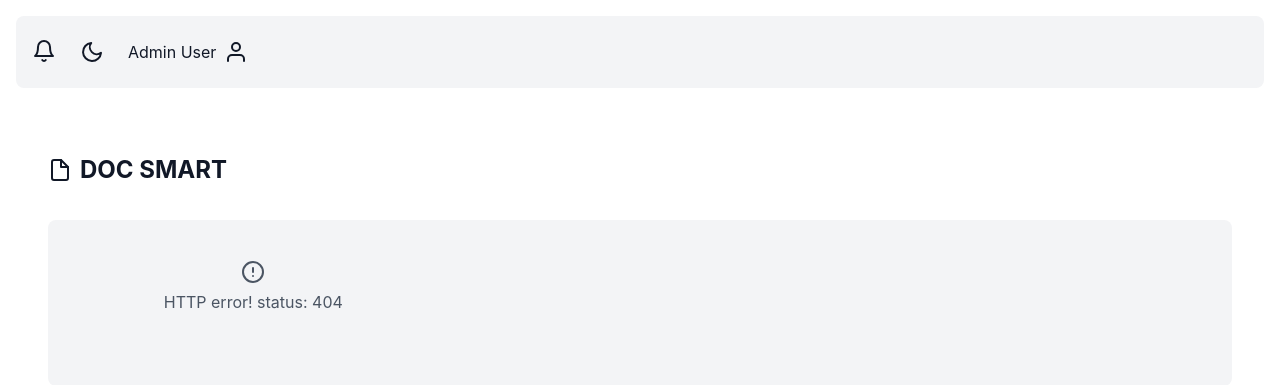
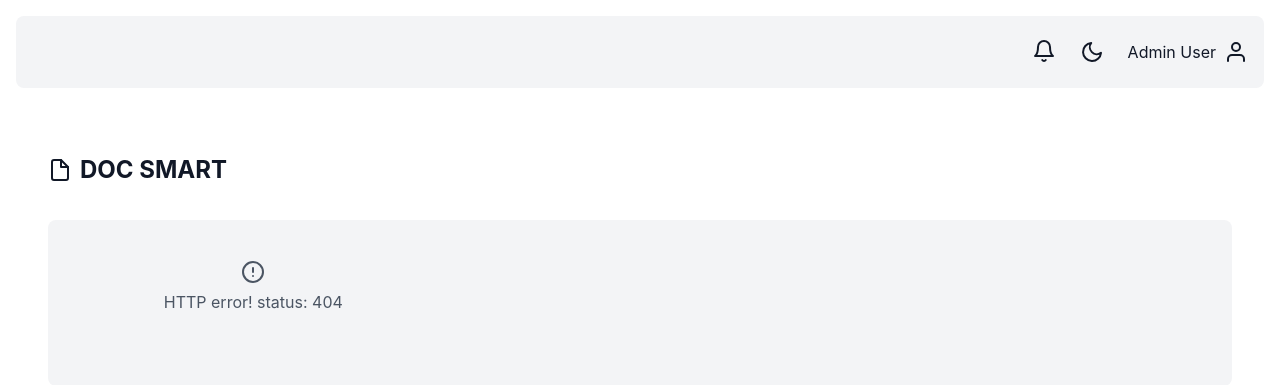
Before and after one commit to RodrigoCastroMoura/DocSmartUser, a Python web app: template templates/document_types.html in a window 1280 px wide. Shown: the top 385 px of the page. Run offline with Jinja, Linux system fonts and the light colour scheme; the template is opened without the code that fills it, so the values that code supplies are empty; some libraries are stand-ins or nearby versions.

Commit message:
Assistant checkpoint: Update user menu alignment to right side
Assistant generated file changes:
- templates/base.html: Align user info to the right
- static/css/dashboard.css: Update user menu alignment

---

User prompt:

o nome do usuario e o icones estao esquerta tem que ficar a direita quando a tela dor para conputador

Replit-Commit-Author: Assistant
Replit-Commit-Session-Id: 1818018a-f470-4401-a541-48ca68b89b2a

```diff
--- a/static/css/dashboard.css
+++ b/static/css/dashboard.css
@@ -135,6 +135,8 @@
     display: flex;
     align-items: center;
     gap: 1rem;
+    justify-content: flex-end;
+    margin-left: auto;
 }
 
 .notifications {
--- a/templates/base.html
+++ b/templates/base.html
@@ -267,6 +267,9 @@
         .user-profile {
             position: relative;
             cursor: pointer;
+            margin-left: auto; /* Push to the right */
+            display: flex;
+            justify-content: flex-end;
         }
 
         .dropdown-menu {
```
